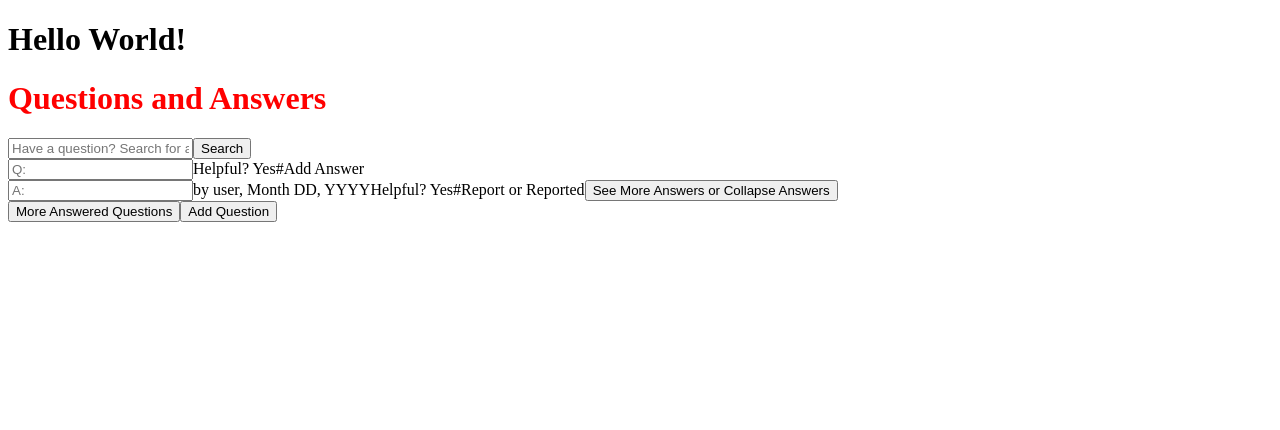
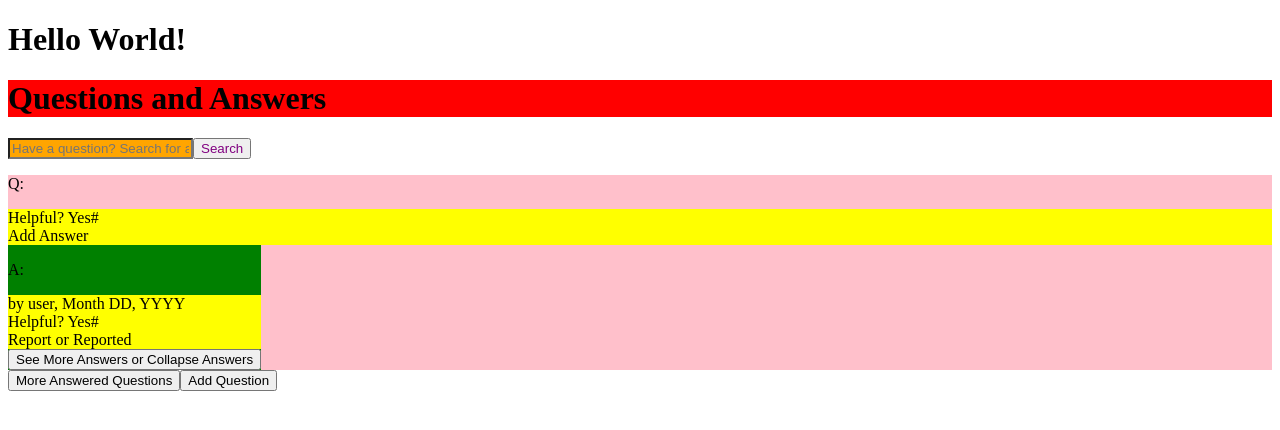
Before and after one commit to ScottBClary/uzumaki_project_atelier, a React app: page / in a window 1280 px wide. Shown: the top 430 px of the page. Built offline with nearby package versions, Linux system fonts and the light colour scheme.

Commit message:
starting to develop the css format

```diff
--- a/src/QandA/MainQA.js
+++ b/src/QandA/MainQA.js
@@ -1,6 +1,7 @@
 import React from 'react';
 import Search from './Search.js';
 import OneQ from './OneQ.js';
+import OneA from './OneA.js';
 import '../QandAstyle.css';
 
 class MainQA extends React.Component {
@@ -10,7 +11,7 @@ class MainQA extends React.Component {
   render() {
     return (
       <div>
-        <h1 className='class'>Questions and Answers</h1>
+        <h1 className='header'>Questions and Answers</h1>
         <Search/>
         <OneQ/>
         <button>More Answered Questions</button>
--- a/src/QandA/OneA.js
+++ b/src/QandA/OneA.js
@@ -6,11 +6,11 @@ class OneA extends React.Component {
   }
   render() {
     return (
-      <div>
-        <input placeholder={'A:'}></input>
+      <div className='answer'>
+        <p>A:</p>
         <span>by user, Month DD, YYYY</span>
-        <span>Helpful? Yes#</span>
-        <span>Report or Reported</span>
+        <span className='answer-link'>Helpful? Yes#</span>
+        <span className='answer-link'>Report or Reported</span>
         <button>See More Answers or Collapse Answers</button>
       </div>
     );
--- a/src/QandA/OneQ.js
+++ b/src/QandA/OneQ.js
@@ -7,8 +7,8 @@ class OneQ extends React.Component {
   }
   render() {
     return (
-      <div>
-        <input placeholder={'Q:'}></input>
+      <div className='question'>
+        <p>Q:</p>
         <span>Helpful? Yes#</span>
         <span>Add Answer</span>
         <OneA/>
--- a/src/QandA/Search.js
+++ b/src/QandA/Search.js
@@ -6,9 +6,9 @@ class Search extends React.Component {
   }
   render() {
     return (
-      <div>
-        <input placeholder={'Have a question? Search for answers...'}></input>
-        <button>Search</button>
+      <div className="search-bar">
+        <input className="search-field" placeholder={'Have a question? Search for answers...'}></input>
+        <button className="search-button">Search</button>
       </div>
     );
   }
--- a/src/QandAstyle.css
+++ b/src/QandAstyle.css
@@ -1,3 +1,38 @@
-.class {
-  color: red
+/*-------------Header---------*/
+.header {
+  color: black;
+  background-color: red;
 }
+
+/*-----------Search----------*/
+.search-bar {
+  color: blue;
+}
+
+.search-bar input {
+  background-color: orange;
+}
+
+.search-bar button {
+  color: purple;
+}
+
+/*---------Question----------*/
+.question {
+  background-color: pink;
+
+}
+
+.question span {
+  background-color: yellow;
+  display:block;
+}
+/*-------------Answer---------*/
+.answer {
+  background-color: green;
+  display: inline-block
+}
+
+.answer-link {
+  display: block;
+}
```
